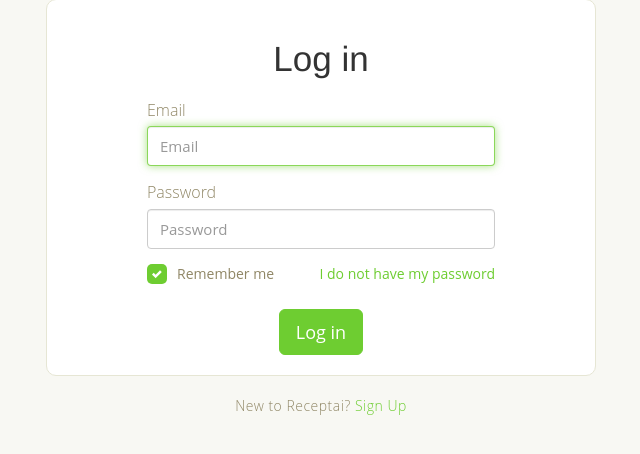
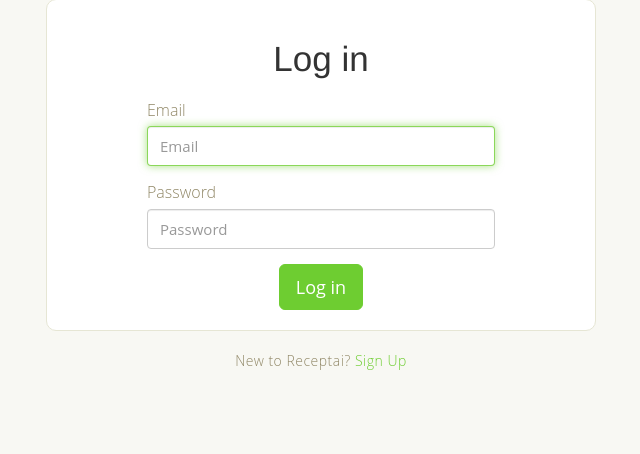
Before and after one commit to nfqakademija/receptai, a Symfony app: template templates/login/login.html.twig in a window 1280 px wide. Shown: the part 121-575 px from the top of the page, without its empty margins (319-959 px from the left). Run offline with Twig, Linux system fonts and the light colour scheme; the template is opened without the code that fills it, so the values that code supplies are empty; style sheets or scripts are compiled from the project's sources; some libraries are stand-ins or nearby versions.

Commit message:
login fixed

```diff
--- a/templates/login/login.html.twig
+++ b/templates/login/login.html.twig
@@ -3,19 +3,10 @@
 {% block body %}
     <body class="authentication">
     <form method="post">
-
-        <!--[if lt IE 9]>
-        <div class="browser-upgrade">You are using an <strong>outdated</strong> browser. Please <a
-                href="http://browsehappy.com/">upgrade your browser</a> to improve your experience.
-        </div>
-        <![endif]-->
-
         <div id="authentication">
-            <div id="auth-header">
-                </div>
+            <div id="auth-header"> </div>
             <div id="auth-well">
                 <div id="auth-well-header">
-
                 </div>
                 <div id="auth-well-content">
                     <div id="login">
@@ -31,38 +22,21 @@
                             <div class="form-group">
                                 <label for="email">
                                     {{'login_page.email'|trans}}</label>
-                                {#<label for="inputEmail" class="sr-only">{{ 'login_page.email'|trans }}</label>#}
                                 <input type="email" value="{{ last_username }}" name="email" id="inputEmail" autofocus="autofocus" class="form-control" placeholder="{{ 'login_page.email'|trans }}" required>
                             </div>
 
                             <div class="form-group">
                                 <label for="password">
                                     {{'login_page.password'|trans}}</label>
-
-                                {#<label for="inputPassword" class="sr-only">{{ 'login_page.password'|trans }}</label>#}
                                 <input type="password" name="password" id="password" value="" class="form-control" placeholder="{{ 'login_page.password'|trans }}" required>
                             </div>
 
                             <input type="hidden" name="_csrf_token"
                                    value="{{ csrf_token('authenticate') }}">
-
                             <div class="form-group hp-field">
-
                                 <label for="hp2">
                                     Hp2</label>
                                 <input type="text" name="hp2" id="hp2" value="" class="form-control">
-                            </div>
-                            <div class="form-group remember-me clearfix">
-                                <label class="control checkbox">
-                                    <input type="checkbox" name="remember_me" id="remember_me" value="1" checked="checked">
-                                    <span class="control-indicator">
-
-                            </span>
-                                    {{'login_page.rememberMe'|trans}}</label>
-                                <div class="forgot-password">
-                                    <a href="/password_resets/new">
-                                        {{'login_page.noPassword'|trans}}</a>
-                                </div>
                             </div>
                             <input type="submit" name="commit" value="{{ 'login_page.button'|trans }}" class="ml-btn-success btn-lg disable-on-click">
                         </form>
@@ -75,7 +49,7 @@
             </div>
             <div id="auth-footer">
 
-                {{'login_page.new'|trans}} <a href="/signup">
+                {{'login_page.new'|trans}} <a href="{{path('registration')}}">
                     {{'login_page.signUp'|trans}}</a>
 
             </div>
```
